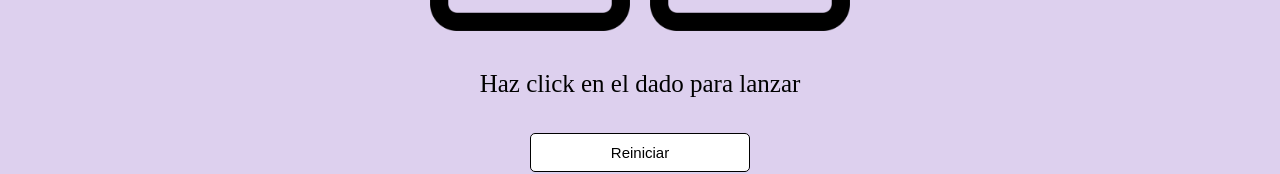
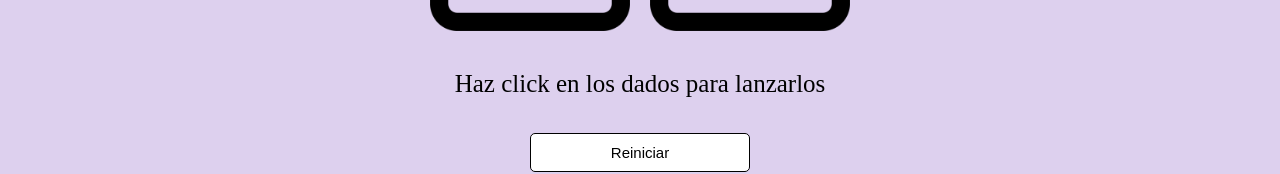
Before and after one commit to JaimeLGC/dice, a React (Vite) app: page / in a window 1280 px wide. Both pictures are taken after a click on the button "Jugar". Shown: the part 637-811 px from the top of the page. Built offline with nearby package versions, Linux system fonts and the light colour scheme.

Commit message:
gramática

```diff
--- a/src/components/Dice.jsx
+++ b/src/components/Dice.jsx
@@ -9,7 +9,7 @@ const Dice = ({ rollDice, currentDice1, currentDice2 }) => {
         <img src={`/img/dice/dice-${currentDice1}.png`} alt="dice 1" />
         <img src={`/img/dice/dice-${currentDice2}.png`} alt="dice 2" />
       </div>
-      <p>Haz click en el dado para lanzar</p>
+      <p>Haz click en los dados para lanzarlos</p>
     </DiceContainer>
   )
 }
```
